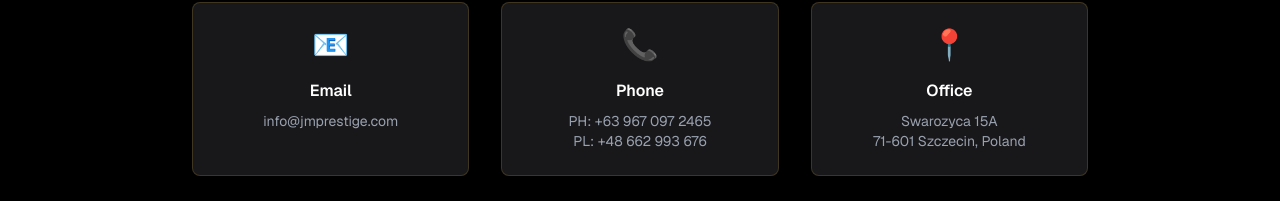
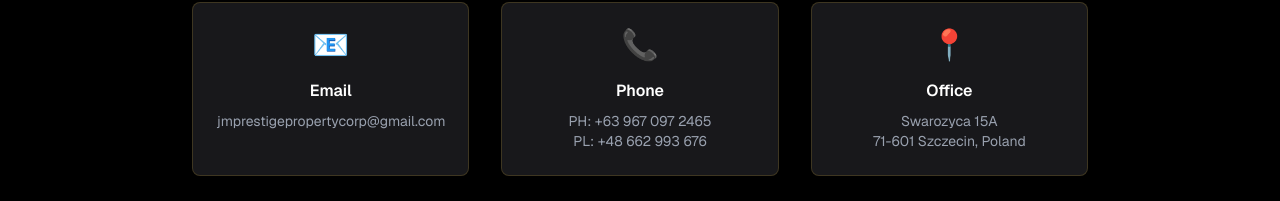
Before and after one commit to MaksymilianWojcik/jmprestigepropertycorp, a Next.js app: page / in a window 1280 px wide. Shown: the part 3284-3485 px from the top of the page. Built offline with nearby package versions, Linux system fonts and the light colour scheme.

Commit message:
Update email address

```diff
--- a/src/app/page.tsx
+++ b/src/app/page.tsx
@@ -306,7 +306,7 @@
             <div className="p-6 bg-zinc-900 rounded-lg border border-[#D4AF37]/20">
               <div className="text-[#D4AF37] text-3xl mb-4">📧</div>
               <h3 className="font-semibold mb-2">Email</h3>
-              <p className="text-gray-400 text-sm">info@jmprestige.com</p>
+              <p className="text-gray-400 text-sm">jmprestigepropertycorp@gmail.com</p>
             </div>
             <div className="p-6 bg-zinc-900 rounded-lg border border-[#D4AF37]/20">
               <div className="text-[#D4AF37] text-3xl mb-4">📞</div>
@@ -321,7 +321,7 @@
             </div>
           </div>
           <a
-            href="mailto:info@jmprestige.com?subject=Inquiry from J%26M Prestige Website"
+            href="mailto:jmprestigepropertycorp@gmail.com?subject=Inquiry from J%26M Prestige Website"
             className="inline-block px-12 py-4 bg-[#D4AF37] text-black font-semibold rounded-sm hover:bg-[#F4E4B0] transition-all text-lg"
           >
             Send a Message
```
